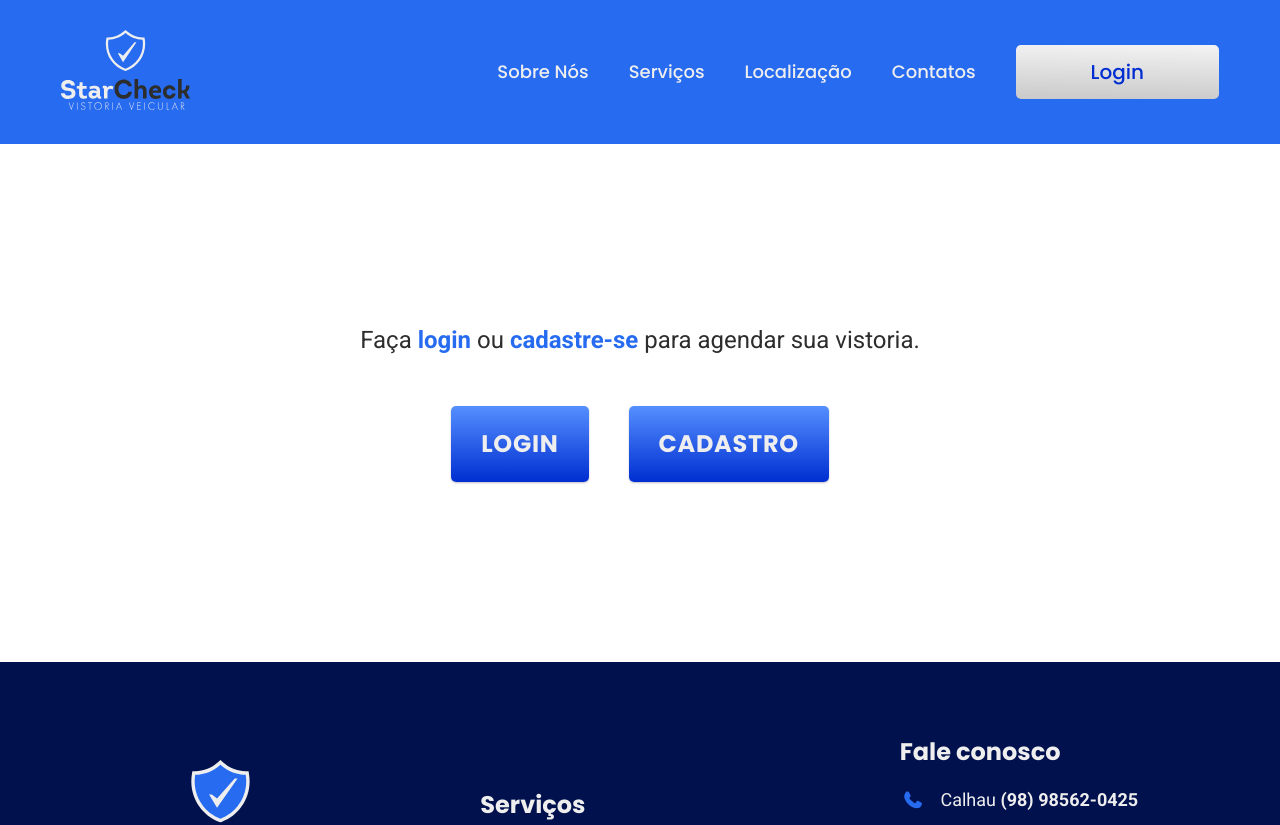
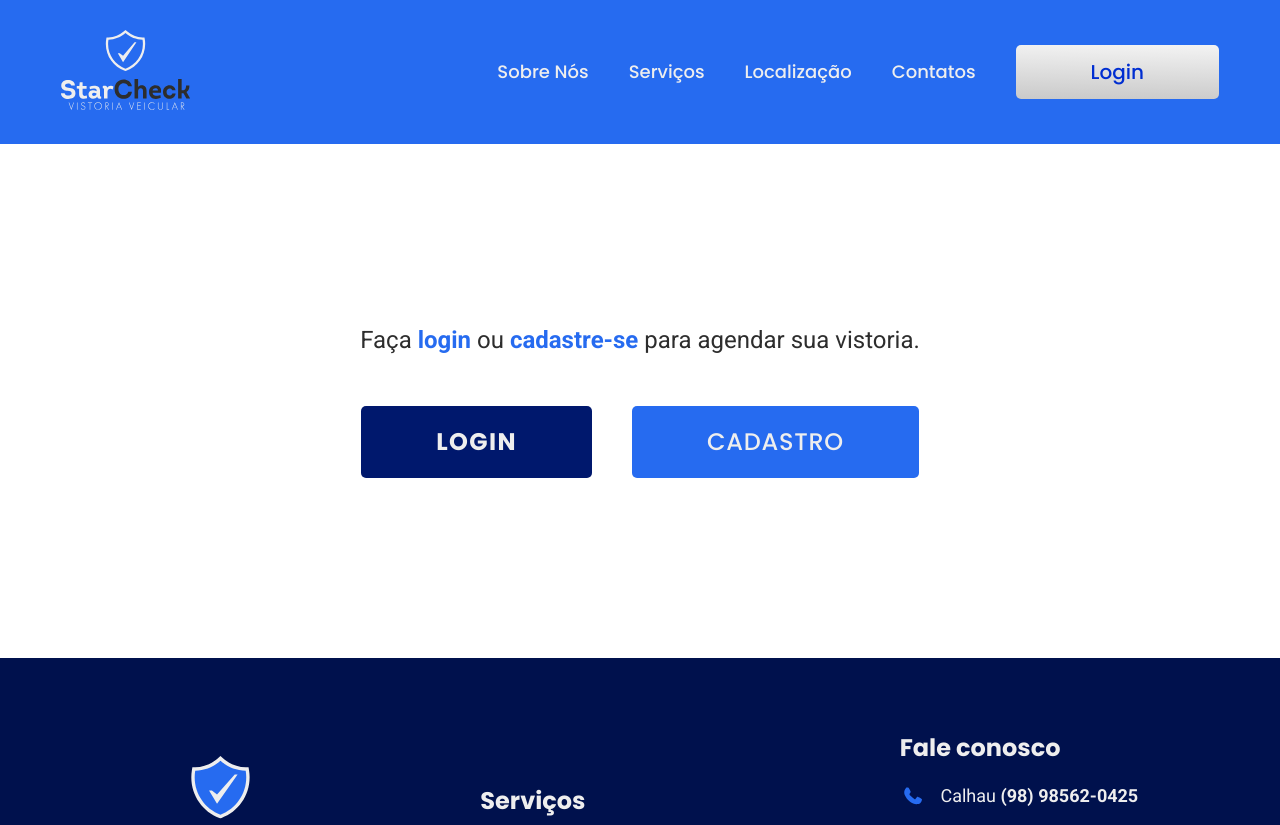
Before and after one commit to leonardobl/form-front, a React (Create React App) app: page /login in a window 1280 px wide. Shown: the top 825 px of the page. Built offline with nearby package versions, Linux system fonts and the light colour scheme.

Commit message:
ajuste do componente de botao

```diff
--- /dev/null
+++ b/src/components/Atoms/ButtonCustom/index.tsx
@@ -0,0 +1,17 @@
+import React from "react";
+import * as S from "./styles";
+
+type TypeOfButtonOptions = "BlueDark" | "BlueLight" | "BlueGradient" | "Login";
+export interface ButtonProps extends React.ComponentPropsWithoutRef<"button"> {
+  typeOfButton: TypeOfButtonOptions;
+}
+export const ButtonCustom = ({ typeOfButton, ...props }: ButtonProps) => {
+  const buttonsOptions = {
+    BlueDark: <S.ButtonBlueDark {...props} />,
+    BlueLight: <S.ButtonBlueLight {...props} />,
+    BlueGradient: <S.Buttongradiente {...props} />,
+    Login: <S.ButtonLogin {...props} />,
+  };
+
+  return buttonsOptions[typeOfButton];
+};
--- /dev/null
+++ b/src/components/Atoms/ButtonCustom/styles.ts
@@ -0,0 +1,60 @@
+import styled, { css } from "styled-components";
+
+export const Buttongradiente = styled.button`
+  padding: 20px 30px;
+  border-radius: 5px;
+  background: linear-gradient(180deg, #558fff 0%, #002ed1 100%);
+  box-shadow: 0px 1px 2px 0px rgba(0, 0, 0, 0.25);
+
+  color: #eee;
+  font-family: "Poppins";
+  font-size: 24px;
+  font-style: normal;
+  font-weight: 700;
+  line-height: 36px;
+  letter-spacing: 0.72px;
+`;
+
+export const ButtonLogin = styled.button`
+  border-radius: 5px;
+  background: linear-gradient(181deg, #fff -28.23%, #cacaca 99.08%);
+  padding: 15px 75px;
+
+  color: #002ed1;
+  text-align: center;
+  font-family: "Poppins";
+  font-size: 20px;
+  font-style: normal;
+  font-weight: 500;
+  line-height: 24px;
+`;
+
+export const ButtonBlueLight = styled.button`
+  padding: 20px 75px;
+  border-radius: 5px;
+  background: #266bf0;
+
+  color: #eee;
+  text-align: center;
+  font-family: "Poppins";
+  font-size: 24px;
+  font-style: normal;
+  font-weight: 500;
+  line-height: 32px;
+  letter-spacing: 0.72px;
+`;
+
+export const ButtonBlueDark = styled.button`
+  padding: 20px 75px;
+  border-radius: 5px;
+  background: #00186d;
+
+  color: #eee;
+  text-align: center;
+  font-family: "Poppins";
+  font-size: 24px;
+  font-style: normal;
+  font-weight: 700;
+  line-height: 32px;
+  letter-spacing: 1.44px;
+`;
--- a/src/components/Atoms/ButtonHome/index.tsx
+++ /dev/null
@@ -1,8 +0,0 @@
-import React from "react";
-import * as S from "./styles";
-
-export const ButtonHome = (
-  props: React.ButtonHTMLAttributes<HTMLButtonElement>
-) => {
-  return <S.Button {...props}></S.Button>;
-};
--- a/src/components/Atoms/ButtonHome/styles.ts
+++ /dev/null
@@ -1,16 +0,0 @@
-import styled, { css } from "styled-components";
-
-export const Button = styled.button`
-  padding: 20px 30px;
-  border-radius: 5px;
-  background: linear-gradient(180deg, #558fff 0%, #002ed1 100%);
-  box-shadow: 0px 1px 2px 0px rgba(0, 0, 0, 0.25);
-
-  color: #eee;
-  font-family: "Poppins";
-  font-size: 24px;
-  font-style: normal;
-  font-weight: 700;
-  line-height: 36px;
-  letter-spacing: 0.72px;
-`;
--- a/src/components/Atoms/ButtonLogin/index.tsx
+++ /dev/null
@@ -1,8 +0,0 @@
-import React from "react";
-import * as S from "./styles";
-
-export const ButtonLogin = (
-  props: React.ButtonHTMLAttributes<HTMLButtonElement>
-) => {
-  return <S.Button {...props}></S.Button>;
-};
--- a/src/components/Atoms/ButtonLogin/styles.ts
+++ /dev/null
@@ -1,15 +0,0 @@
-import styled, { css } from "styled-components";
-
-export const Button = styled.button`
-  border-radius: 5px;
-  background: linear-gradient(181deg, #fff -28.23%, #cacaca 99.08%);
-  padding: 15px 75px;
-
-  color: #002ed1;
-  text-align: center;
-  font-family: "Poppins";
-  font-size: 20px;
-  font-style: normal;
-  font-weight: 500;
-  line-height: 24px;
-`;
--- a/src/components/Templates/HomeTemplate/index.tsx
+++ b/src/components/Templates/HomeTemplate/index.tsx
@@ -2,7 +2,7 @@ import React from "react";
 import * as S from "./styles";
 import { LayoutTemplate } from "../LayoutTemplate";
 import { Link } from "react-router-dom";
-import { ButtonHome } from "../../Atoms/ButtonHome";
+import { ButtonCustom } from "../../Atoms/ButtonCustom";
 
 export const HomeTemplate = () => {
   return (
@@ -30,7 +30,9 @@ export const HomeTemplate = () => {
                   <span>Vistoria Veicularh</span>
                 </p>
                 <Link to={"agendamento"}>
-                  <ButtonHome>AGENDAR VISTORIA</ButtonHome>
+                  <ButtonCustom typeOfButton="BlueGradient">
+                    AGENDAR VISTORIA
+                  </ButtonCustom>
                 </Link>
               </S.SectioStarCheckLeftSideWrapper>
             </S.SectioStarCheckLeftSide>
@@ -81,7 +83,9 @@ export const HomeTemplate = () => {
             </S.TextDefault>
 
             <Link to={"agendamento"}>
-              <ButtonHome>AGENDAR VISTORIA</ButtonHome>
+              <ButtonCustom typeOfButton="BlueGradient">
+                AGENDAR VISTORIA
+              </ButtonCustom>
             </Link>
 
             <S.SectionCards>
@@ -230,7 +234,9 @@ export const HomeTemplate = () => {
             </S.Textplus>
 
             <Link to={"agendamento"}>
-              <ButtonHome>AGENDAR VISTORIA</ButtonHome>
+              <ButtonCustom typeOfButton="BlueGradient">
+                AGENDAR VISTORIA
+              </ButtonCustom>
             </Link>
           </S.SectionServicesContent>
         </S.SectionServices>
--- a/src/components/Templates/LayoutTemplate/index.tsx
+++ b/src/components/Templates/LayoutTemplate/index.tsx
@@ -1,6 +1,6 @@
 import React, { useEffect } from "react";
 import * as S from "./styles";
-import { ButtonLogin } from "../../Atoms/ButtonLogin";
+import { ButtonCustom } from "../../Atoms/ButtonCustom";
 import { Link, useLocation } from "react-router-dom";
 import { NavHashLink } from "react-router-hash-link";
 
@@ -49,7 +49,7 @@ export const LayoutTemplate = ({ children }: { children: React.ReactNode }) => {
             </NavHashLink>
 
             <Link to="/login">
-              <ButtonLogin>Login</ButtonLogin>
+              <ButtonCustom typeOfButton="Login">Login</ButtonCustom>
             </Link>
           </S.HeaderMenu>
         </S.HeaderContent>
--- a/src/components/Templates/LoginTemplate/index.tsx
+++ b/src/components/Templates/LoginTemplate/index.tsx
@@ -1,7 +1,7 @@
 import React from "react";
 import { LayoutTemplate } from "../LayoutTemplate";
 import * as S from "./styles";
-import { ButtonHome } from "../../Atoms/ButtonHome";
+import { ButtonCustom } from "../../Atoms/ButtonCustom";
 
 export const LoginTemplate = () => {
   return (
@@ -12,8 +12,8 @@ export const LoginTemplate = () => {
           vistoria.
         </p>
         <S.WrapperButtons>
-          <ButtonHome>LOGIN</ButtonHome>
-          <ButtonHome>CADASTRO</ButtonHome>
+          <ButtonCustom typeOfButton="BlueDark">LOGIN</ButtonCustom>
+          <ButtonCustom typeOfButton="BlueLight">CADASTRO</ButtonCustom>
         </S.WrapperButtons>
       </S.Container>
     </LayoutTemplate>
--- a/src/components/Templates/SchedulingTemplate/index.tsx
+++ b/src/components/Templates/SchedulingTemplate/index.tsx
@@ -1,7 +1,7 @@
 import React from "react";
 import { LayoutTemplate } from "../LayoutTemplate";
 import * as S from "./styles";
-import { ButtonHome } from "../../Atoms/ButtonHome";
+import { ButtonCustom } from "../../Atoms/ButtonCustom";
 
 export const SchedulingTemplate = () => {
   return (
@@ -31,8 +31,8 @@ export const SchedulingTemplate = () => {
           </p>
 
           <S.WrapperButtons>
-            <ButtonHome>Loja Física</ButtonHome>
-            <ButtonHome>Domicilio</ButtonHome>
+            <ButtonCustom typeOfButton="BlueLight">Loja Física</ButtonCustom>
+            <ButtonCustom typeOfButton="BlueLight">Domicilio</ButtonCustom>
           </S.WrapperButtons>
         </S.Preference>
       </S.Container>
```
